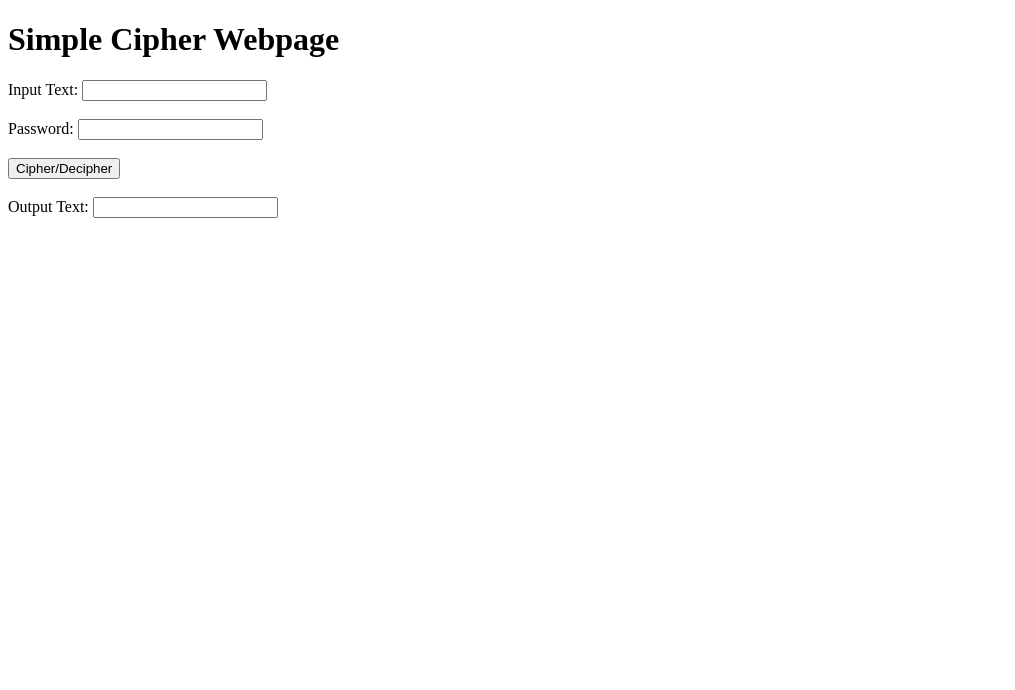
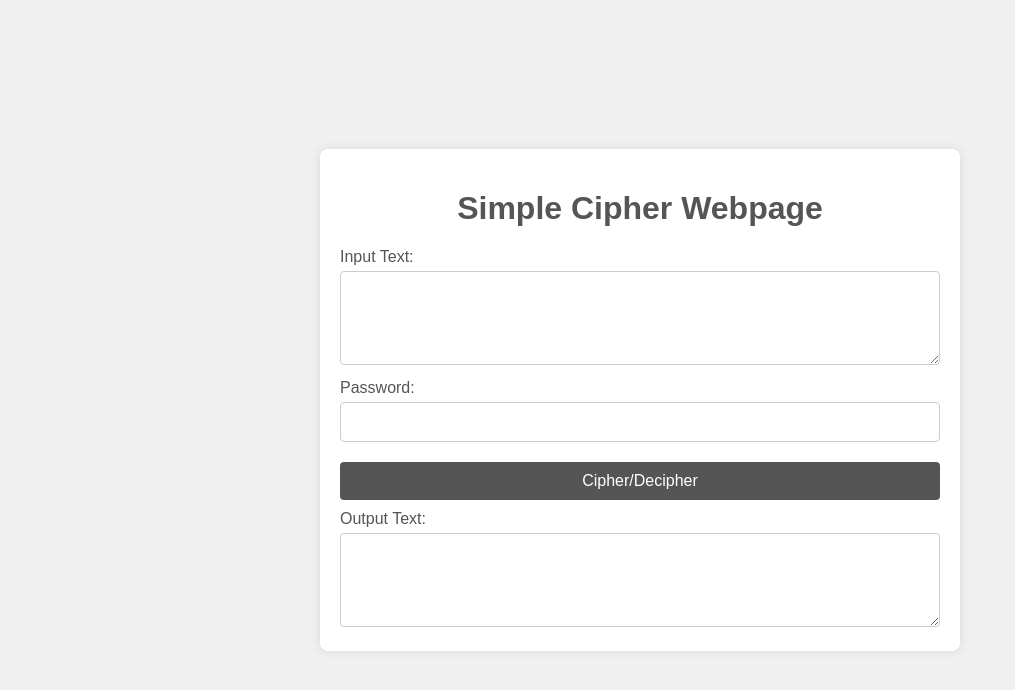
Before and after one commit to obudik/cipherText, a plain HTML site: page index.html in a window 1280 px wide. Both pictures are taken after a click on the button "Cipher/Decipher". Shown: the whole page, without its empty margins (0-1015 px from the left). Drawn offline with Linux system fonts and the light colour scheme.

Commit message:
cipher/decipher semi consistent, update looks

```diff
--- a/index.html
+++ b/index.html
@@ -4,31 +4,118 @@
     <meta charset="UTF-8">
     <meta name="viewport" content="width=device-width, initial-scale=1.0">
     <title>Simple Cipher Webpage</title>
+    <style>
+        body {
+            font-family: Arial, sans-serif;
+            background-color: #f0f0f0;
+            color: #333;
+            display: flex;
+            justify-content: center;
+            align-items: center;
+            height: 100vh;
+            margin: 0;
+        }
+        .container {
+            background-color: #fff;
+            padding: 20px;
+            border-radius: 8px;
+            box-shadow: 0 0 10px rgba(0, 0, 0, 0.1);
+            width: 80%;
+            max-width: 600px;
+        }
+        h1 {
+            text-align: center;
+            color: #555;
+        }
+        label {
+            display: block;
+            margin-top: 10px;
+            color: #555;
+        }
+        textarea, input[type="text"] {
+            width: 100%;
+            padding: 10px;
+            margin-top: 5px;
+            border: 1px solid #ccc;
+            border-radius: 4px;
+            box-sizing: border-box;
+            font-size: 16px;
+            resize: vertical;
+        }
+        button {
+            width: 100%;
+            padding: 10px;
+            margin-top: 20px;
+            background-color: #555;
+            color: #fff;
+            border: none;
+            border-radius: 4px;
+            font-size: 16px;
+            cursor: pointer;
+        }
+        button:hover {
+            background-color: #444;
+        }
+    </style>
 </head>
 <body>
-    <h1>Simple Cipher Webpage</h1>
-    <label for="inputText">Input Text:</label>
-    <input type="text" id="inputText"><br><br>
+    <div class="container">
+        <h1>Simple Cipher Webpage</h1>
+        <label for="inputText">Input Text:</label>
+        <textarea id="inputText" rows="4"></textarea>
 
-    <label for="password">Password:</label>
-    <input type="text" id="password"><br><br>
+        <label for="password">Password:</label>
+        <input type="text" id="password">
 
-    <button onclick="cipherText()">Cipher/Decipher</button><br><br>
+        <button onclick="cipherText()">Cipher/Decipher</button>
 
-    <label for="outputText">Output Text:</label>
-    <input type="text" id="outputText" readonly><br><br>
+        <label for="outputText">Output Text:</label>
+        <textarea id="outputText" rows="4" readonly></textarea>
+    </div>
 
     <script>
         function cipherText() {
-            const inputText = document.getElementById('inputText').value;
+            let inputText = document.getElementById('inputText').value;
             const password = document.getElementById('password').value;
             const outputText = document.getElementById('outputText');
 
-            let result = '';
-            for (let i = 0; i < inputText.length; i++) {
-                const charCode = inputText.charCodeAt(i) ^ password.charCodeAt(i % password.length);
-                result += String.fromCharCode(charCode);
+            if (inputText === '' || password === '') {
+                alert('Please enter both input text and password.');
+                return;
             }
+
+            let isBase64 = false;
+            let inputBytes;
+
+            try {
+                // Try to decode the input text from Base64
+                inputBytes = Uint8Array.from(atob(inputText), c => c.charCodeAt(0));
+                isBase64 = true;
+            } catch (e) {
+                // If decoding fails, it means the input is not Base64 encoded
+                inputBytes = new TextEncoder().encode(inputText);
+                isBase64 = false;
+            }
+
+            const passwordBytes = new TextEncoder().encode(password);
+            const resultBytes = new Uint8Array(inputBytes.length);
+
+            for (let i = 0; i < inputBytes.length; i++) {
+                resultBytes[i] = inputBytes[i] ^ passwordBytes[i % passwordBytes.length];
+            }
+
+            let result;
+            if (!isBase64) {
+                // Encode the result in Base64 to make it readable and copyable
+                result = btoa(String.fromCharCode(...resultBytes));
+            } else {
+                // Decode the result from Base64
+                result = new TextDecoder().decode(resultBytes);
+            }
+
+            console.log('Input Text:', inputText);
+            console.log('Password:', password);
+            console.log('Ciphered/Deciphered Text:', result);
 
             outputText.value = result;
         }
```
